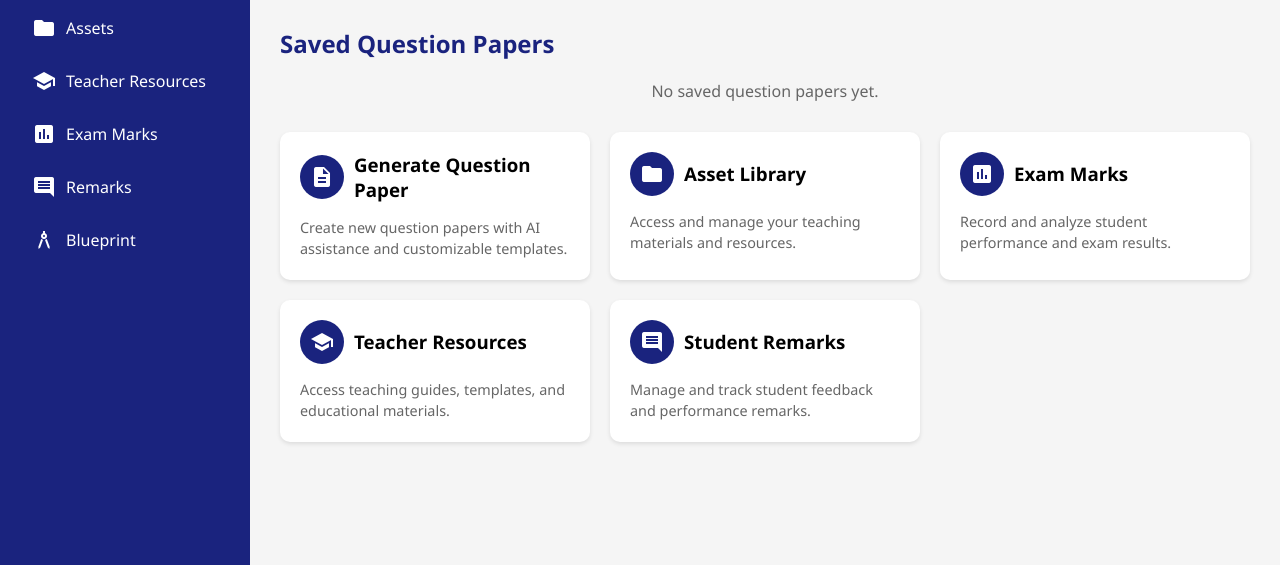
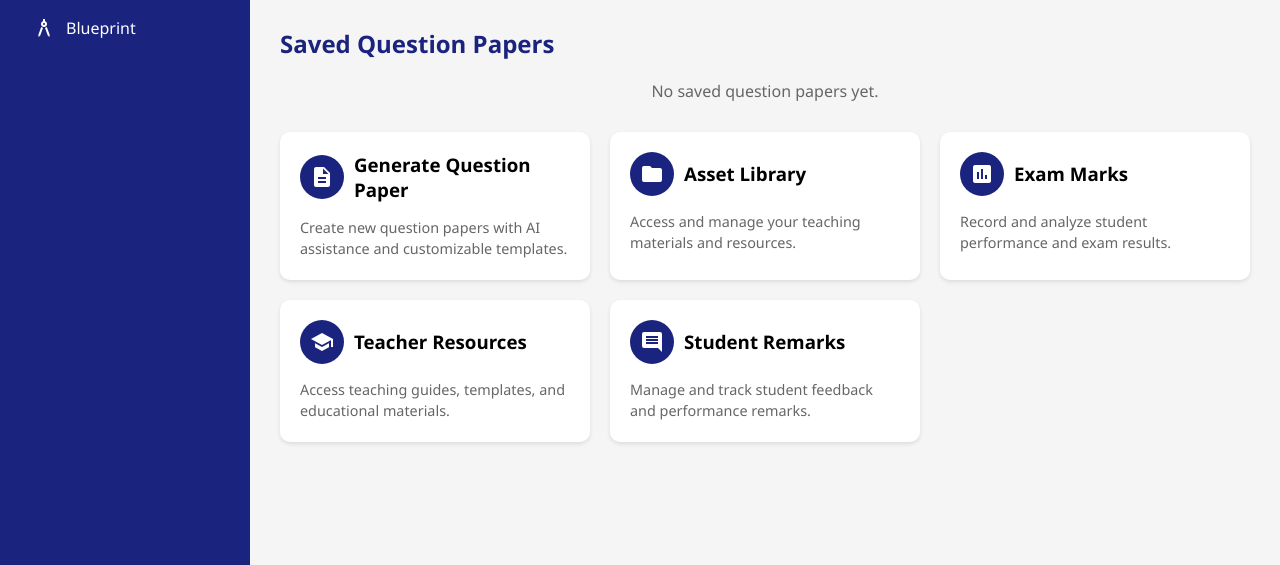
Before and after one commit to Kr1shnadev/QuizWiz, a website: page faculty_home.html in a window 1280 px wide. Shown: the part 235-800 px from the top of the page. Drawn offline with Linux system fonts and the light colour scheme.

Commit message:
updated sectoins

```diff
--- a/faculty_home.html
+++ b/faculty_home.html
@@ -225,22 +225,6 @@
                 <i class="material-icons">description</i>
                 Generate Question Paper
             </a>
-            <a href="assets.html" class="nav-item">
-                <i class="material-icons">folder</i>
-                Assets
-            </a>
-            <a href="resources.html" class="nav-item">
-                <i class="material-icons">school</i>
-                Teacher Resources
-            </a>
-            <a href="marks.html" class="nav-item">
-                <i class="material-icons">assessment</i>
-                Exam Marks
-            </a>
-            <a href="remarks.html" class="nav-item">
-                <i class="material-icons">comment</i>
-                Remarks
-            </a>
             <a href="blueprint.html" class="nav-item">
                 <i class="material-icons">architecture</i>
                 Blueprint
@@ -268,7 +252,7 @@
         </div>
 
         <div class="quick-links">
-            <a href="generate_question1.html" class="card">
+            <a href="generate_question.html" class="card">
                 <div class="card-header">
                     <i class="material-icons">description</i>
                     <h3>Generate Question Paper</h3>
```
Also changed, not shown: blueprint.html (+0 -16 lines), generate_question1.html (+0 -16 lines).
